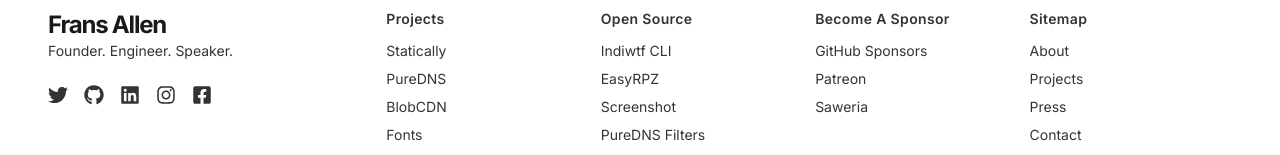
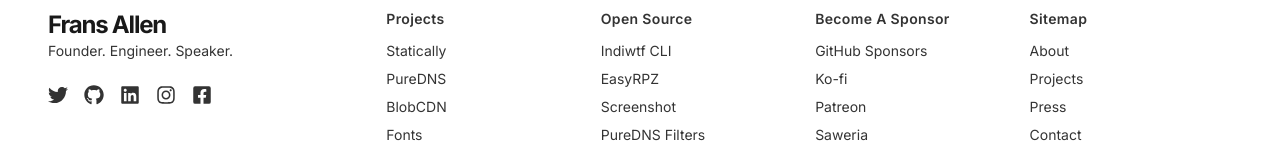
Before and after one commit to fransallen/upset.dev, a Next.js app: page / in a window 1280 px wide. Shown: the part 2561-2716 px from the top of the page. Built offline with nearby package versions, Linux system fonts and the light colour scheme; no server answers.

Commit message:
added Ko-fi

```diff
--- a/app/components/Footer.tsx
+++ b/app/components/Footer.tsx
@@ -35,6 +35,7 @@
 
 const donate = [
   { name: "GitHub Sponsors", href: "https://github.com/sponsors/fransallen" },
+  { name: "Ko-fi", href: "https://ko-fi.com/fransallen" },
   { name: "Patreon", href: "https://patreon.com/fransallen" },
   { name: "Saweria", href: "https://saweria.co/fransallen" },
 ];
```
